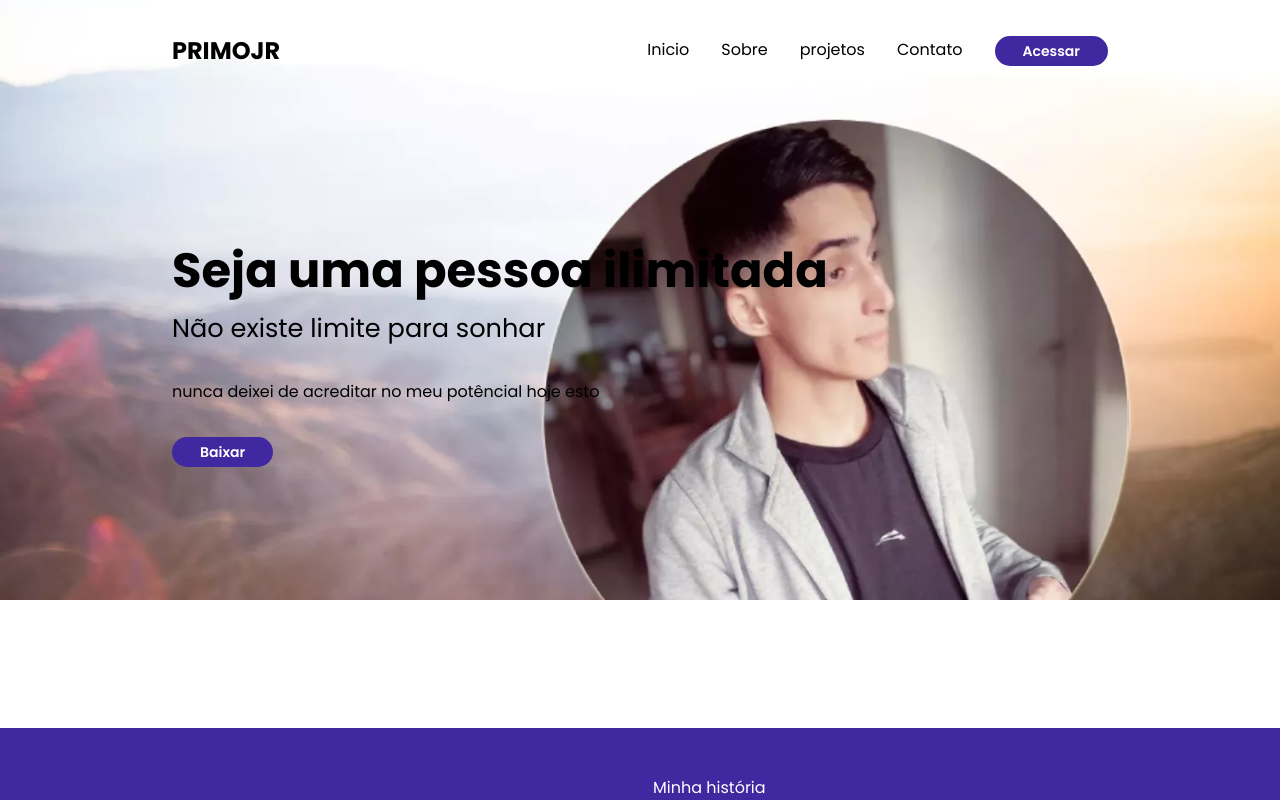
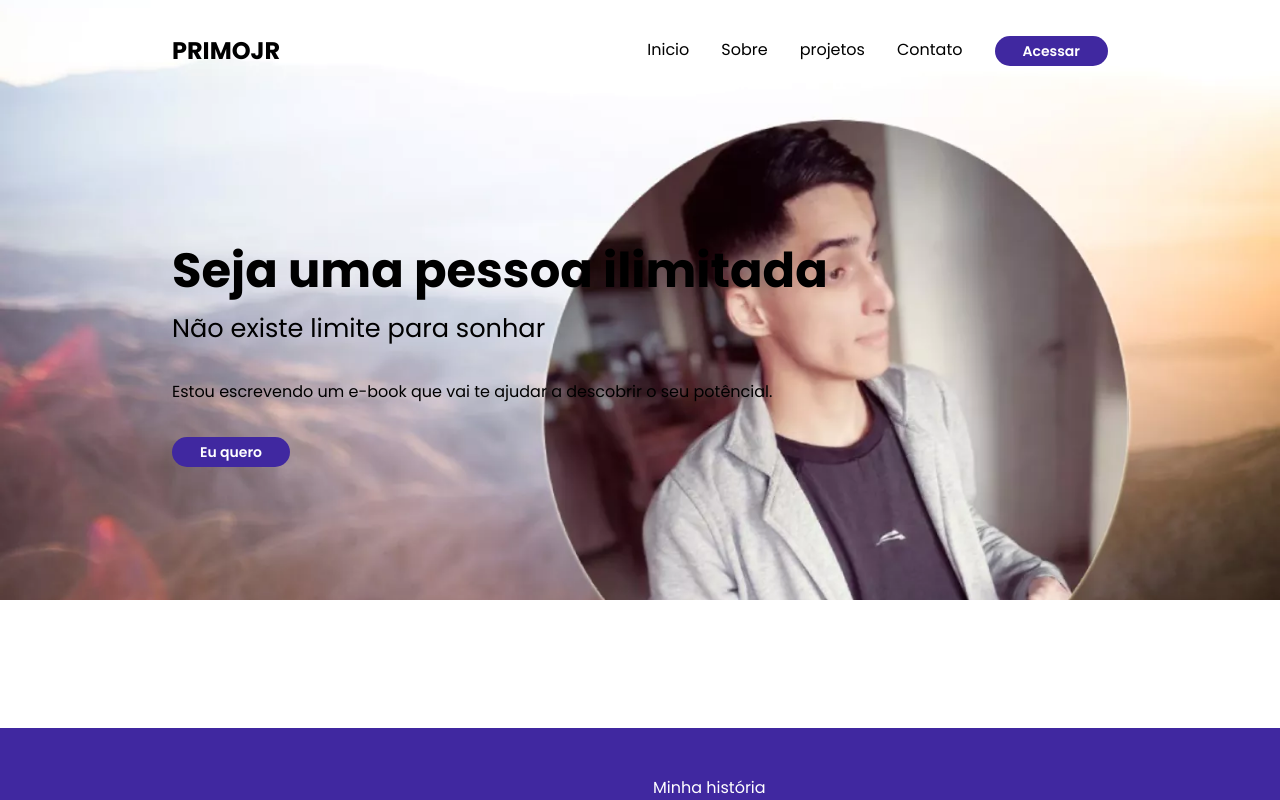
Before and after one commit to startpee/primojnior-Next, a Next.js app: page / in a window 1280 px wide. Shown: the top 800 px of the page. Built offline with nearby package versions, Linux system fonts and the light colour scheme.

Commit message:
Commit from TeleportHQ

```diff
--- a/pages/index.js
+++ b/pages/index.js
@@ -128,9 +128,10 @@
                 Não existe limite para sonhar
               </h2>
               <span className="landing-page-text09">
-                nunca deixei de acreditar no meu potêncial hoje esto
+                Estou escrevendo um e-book que vai te ajudar a descobrir o seu
+                potêncial.
               </span>
-              <SolidButton button="Baixar"></SolidButton>
+              <SolidButton button="Eu quero"></SolidButton>
             </div>
           </div>
         </div>
```
